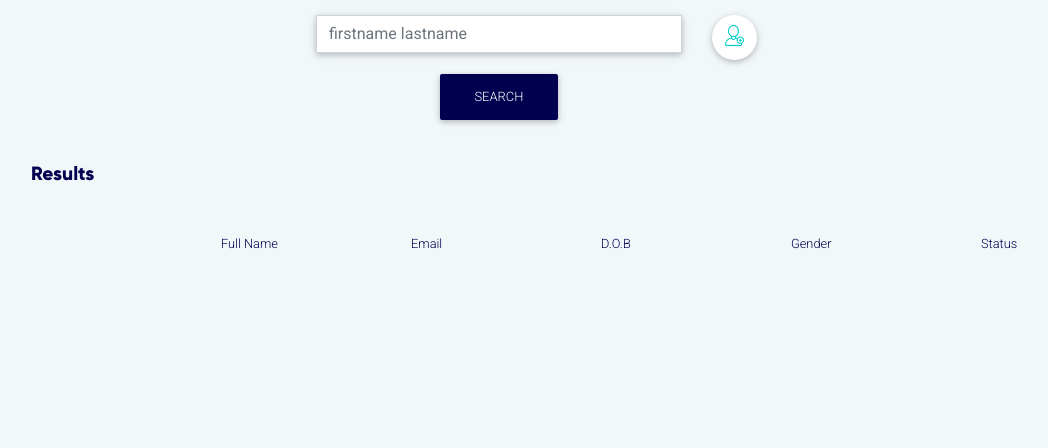
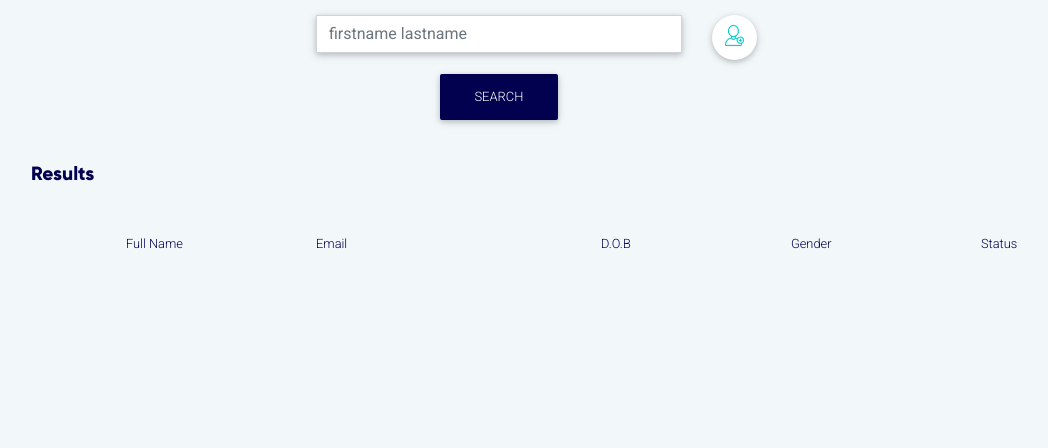
Before and after one commit to ClaireLally8/La-Ruche, a Flask app: page /search in a window 1280 px wide. Shown: the part 267-715 px from the top of the page, without its empty margins (54-1102 px from the left). Run offline with Flask 2, Linux system fonts and the light colour scheme; data that the repository does not hold is empty; some libraries are stand-ins or nearby versions.

Commit message:
Resolved spacing issue

```diff
--- a/templates/search.html
+++ b/templates/search.html
@@ -29,10 +29,10 @@
     </div>
 </div>
 <div class="row patient-headings mt-5">
-    <div class="col-lg-2 col-md-2 offset-lg-2">
+    <div class="col-lg-2 col-md-2 offset-lg-1">
         <p class="light-head d-none d-md-block">Full Name</p>
     </div>
-    <div class="col-lg-2 col-md-2">
+    <div class="col-lg-3 col-md-3">
         <p class="light-head d-none d-md-block">Email</p>
     </div>
          <div class="col-lg-2 col-md-2">
@@ -47,10 +47,10 @@
     </div>
 {% for patients in patients %}
 <div class="row patient-row my-2 py-3 z-depth-1">
-    <div class="col-lg-2 col-md-2 offset-lg-2">
+    <div class="col-lg-2 col-md-2 offset-lg-1">
         <p><a class="td-link" href="{{url_for('dashboard', patient_id=patients._id)}}">{{patients.full_name}}</a></p>
     </div>
-    <div class="col-lg-2 col-md-3">
+    <div class="col-lg-3 col-md-3">
         <p>{{patients.email}}</p>
     </div>
     <div class="col-lg-2 col-md-2">
```
